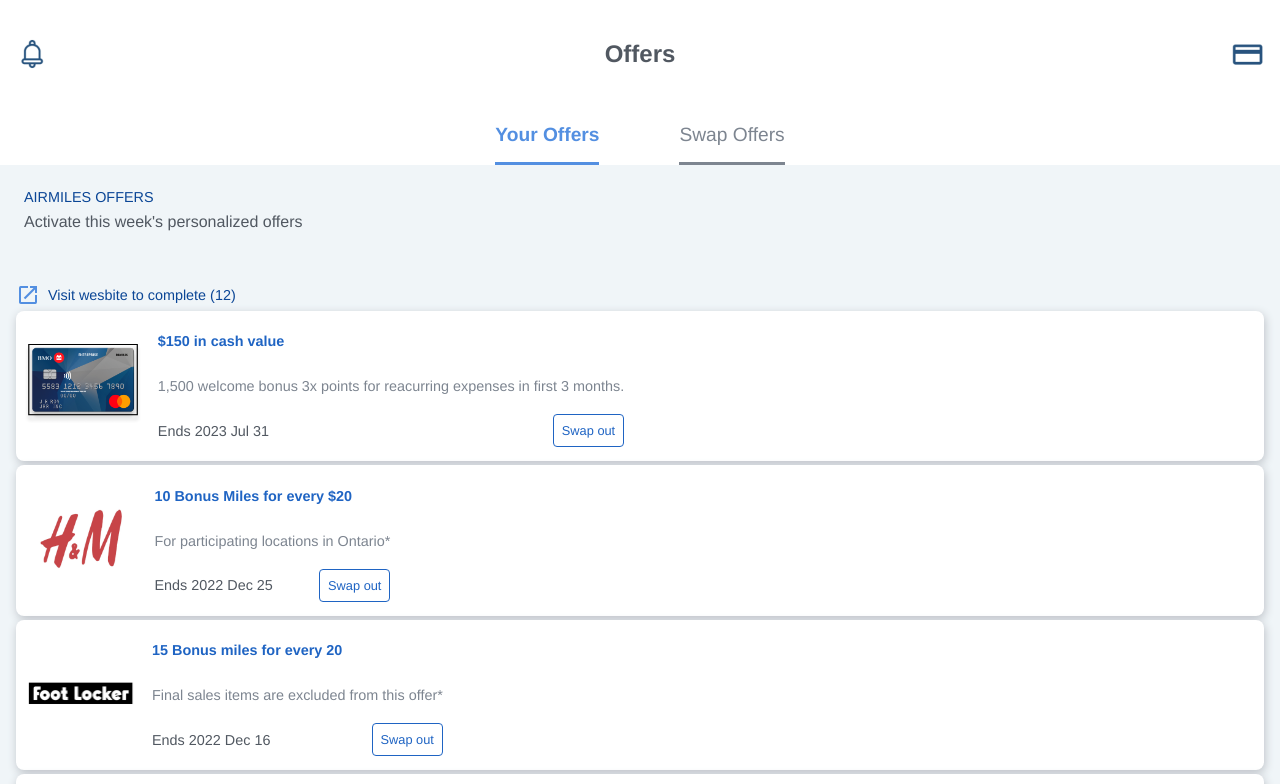
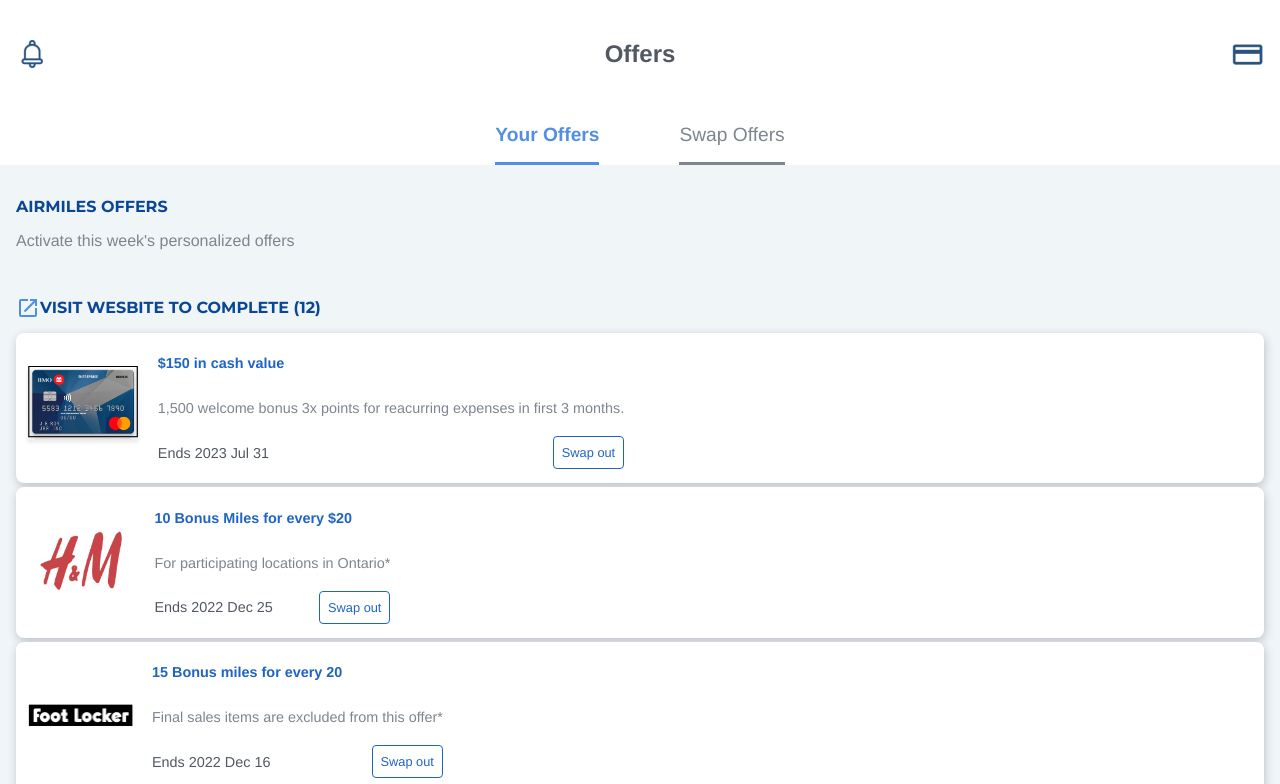
Before and after one commit to james-kwok/air-miles-industry-project, a React (Create React App) app: page /selected in a window 1280 px wide. Shown: the top 784 px of the page. Built offline with nearby package versions, Linux system fonts and the light colour scheme.

Commit message:
Changed styling on text
Changed styling on text

```diff
--- a/src/components/NewYourOffer/NewYourOffer.scss
+++ b/src/components/NewYourOffer/NewYourOffer.scss
@@ -7,17 +7,20 @@
     padding: 1rem;
 
     &__blue-text{
+        font-family: $montserrat;
+        text-transform: uppercase;
         color: $blue-1;
-        font-family: $archivo;
-        margin: 0.5rem;
-        font-size: 0.9rem;
+        width: 100%;
+        font-weight: bold;
+        font-size: 1rem;
     }
 
     &__grey-text{
-        color: $grey-dark;
         font-family: $archivo;
-        margin: 0.5rem;
-        padding-bottom: 1rem;
+        font-size: 1rem;
+        font-weight: 400;
+        color: $grey-mid;
+        margin: 0 0 1rem 0;
     }
 
     &__visit-website{
```
